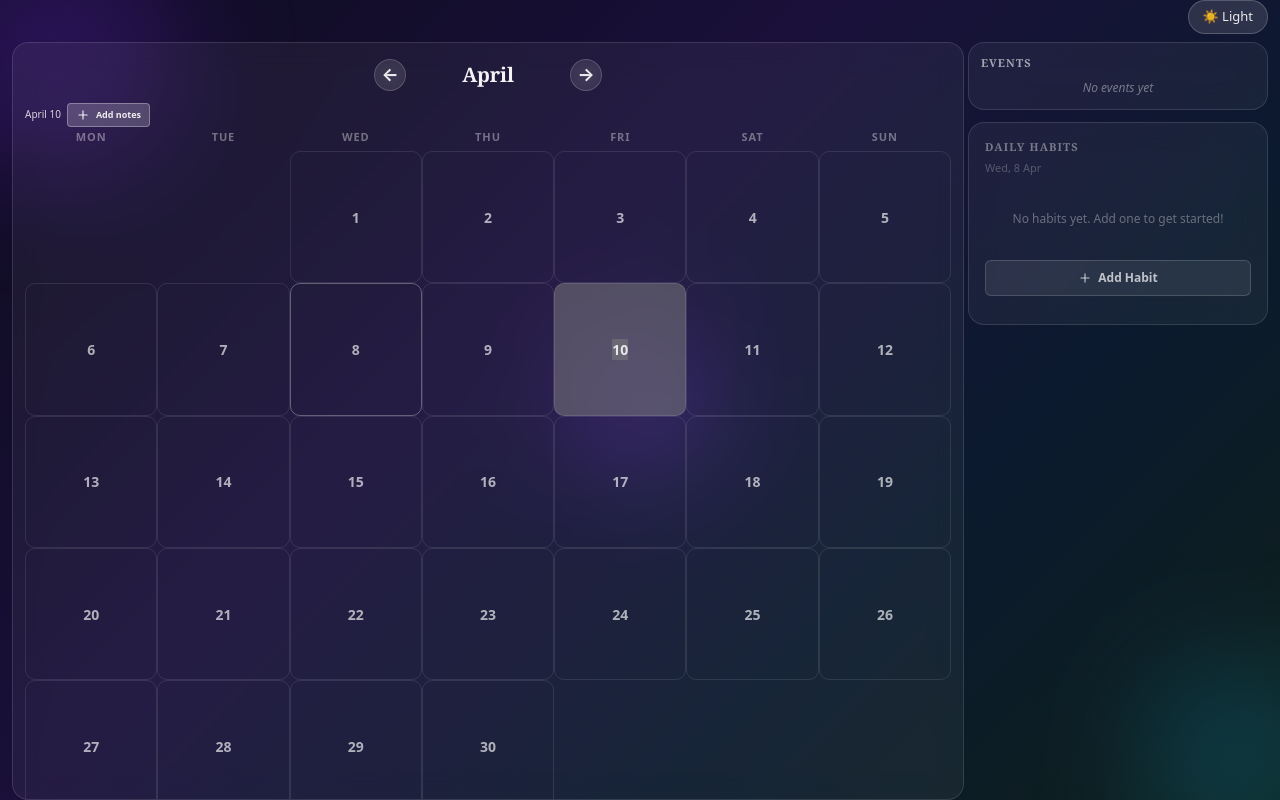
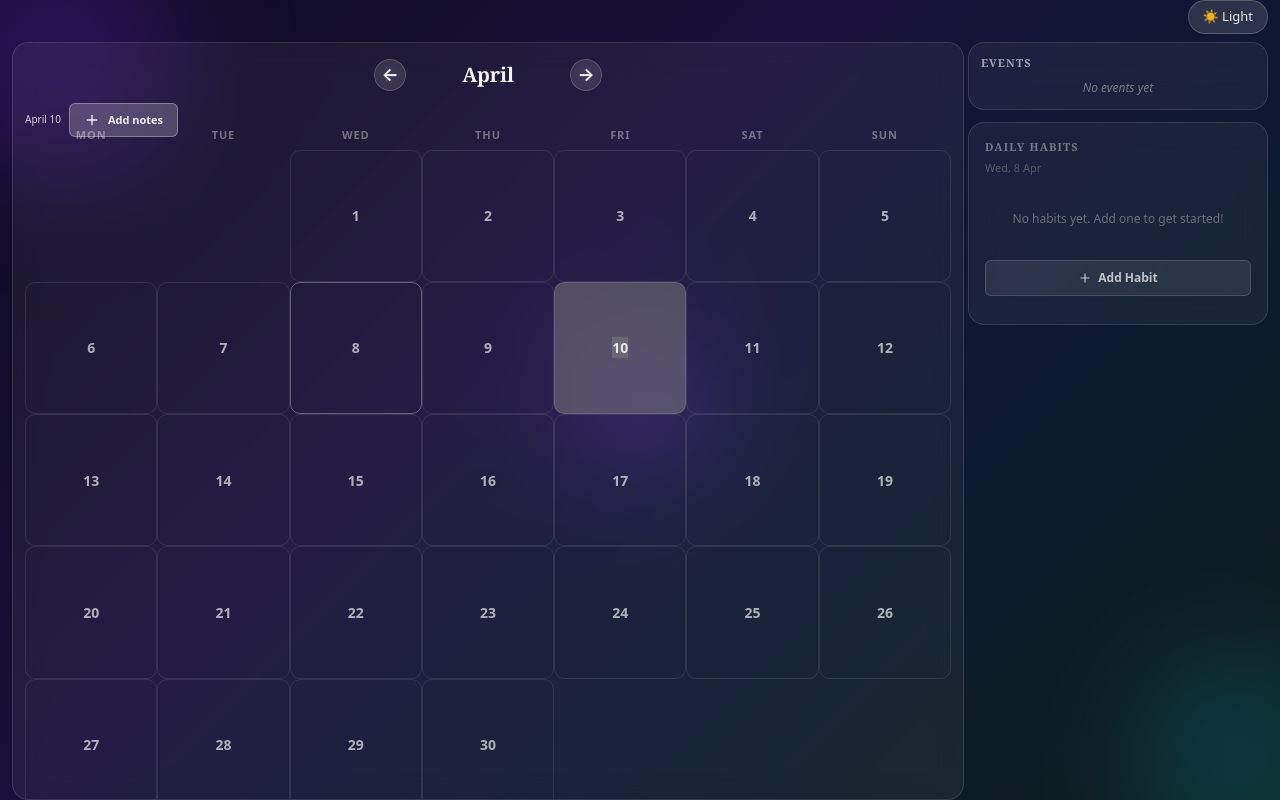
Before and after one commit to meetkothariii0/Calender-TakeUFroward, a Next.js app: page / in a window 1280 px wide. Both pictures are taken after a click on the button "10". Built offline with nearby package versions, Linux system fonts and the light colour scheme.

Commit message:
Shift Add notes button up and make larger - add immediate event refresh when notes are saved

```diff
--- a/components/Calendar.tsx
+++ b/components/Calendar.tsx
@@ -75,9 +75,12 @@ export default function Calendar() {
 
   const handleCloseNotesModal = () => {
     setIsNotesModalOpen(false)
+    // Refresh events when modal closes - notes were saved
+    setEventsRefresh(prev => prev + 1)
   }
 
   const handleSaveNotes = (notes: string) => {
+    // Immediately refresh events list
     setEventsRefresh(prev => prev + 1)
   }
 
--- a/components/CalendarGrid.tsx
+++ b/components/CalendarGrid.tsx
@@ -191,11 +191,13 @@ export default function CalendarGrid({ onOpenNotesModal, monthIndex, theme = 'da
       {startDate && (
         <div
           style={{
-            marginBottom: '2px',
+            marginBottom: '-10px',
             display: 'flex',
             alignItems: 'center',
-            gap: '6px',
+            gap: '8px',
             flexWrap: 'wrap',
+            position: 'relative',
+            zIndex: 5,
           }}
         >
           <span
@@ -213,18 +215,18 @@ export default function CalendarGrid({ onOpenNotesModal, monthIndex, theme = 'da
           <button
             onClick={handleAddNotesClick}
             style={{
-              padding: '4px 8px',
-              borderRadius: '4px',
+              padding: '8px 14px',
+              borderRadius: '6px',
               background: theme === 'dark' ? 'rgba(255, 255, 255, 0.2)' : 'rgba(0, 0, 0, 0.08)',
               border: theme === 'dark' ? '0.5px solid rgba(255, 255, 255, 0.3)' : '0.5px solid rgba(0, 0, 0, 0.15)',
               cursor: 'pointer',
               color: theme === 'dark' ? 'rgba(255, 255, 255, 0.9)' : 'rgba(0, 0, 0, 0.75)',
               fontWeight: '600',
-              fontSize: '9px',
+              fontSize: '11px',
               transition: 'all 0.2s',
               display: 'flex',
               alignItems: 'center',
-              gap: '6px',
+              gap: '8px',
             }}
             onMouseEnter={(e) => {
               (e.target as HTMLButtonElement).style.background = theme === 'dark' ? 'rgba(255, 255, 255, 0.3)' : 'rgba(0, 0, 0, 0.12)'
@@ -234,7 +236,7 @@ export default function CalendarGrid({ onOpenNotesModal, monthIndex, theme = 'da
             }}
             title="Add notes"
           >
-            <Plus size={14} />
+            <Plus size={16} />
             Add notes
           </button>
         </div>
```
